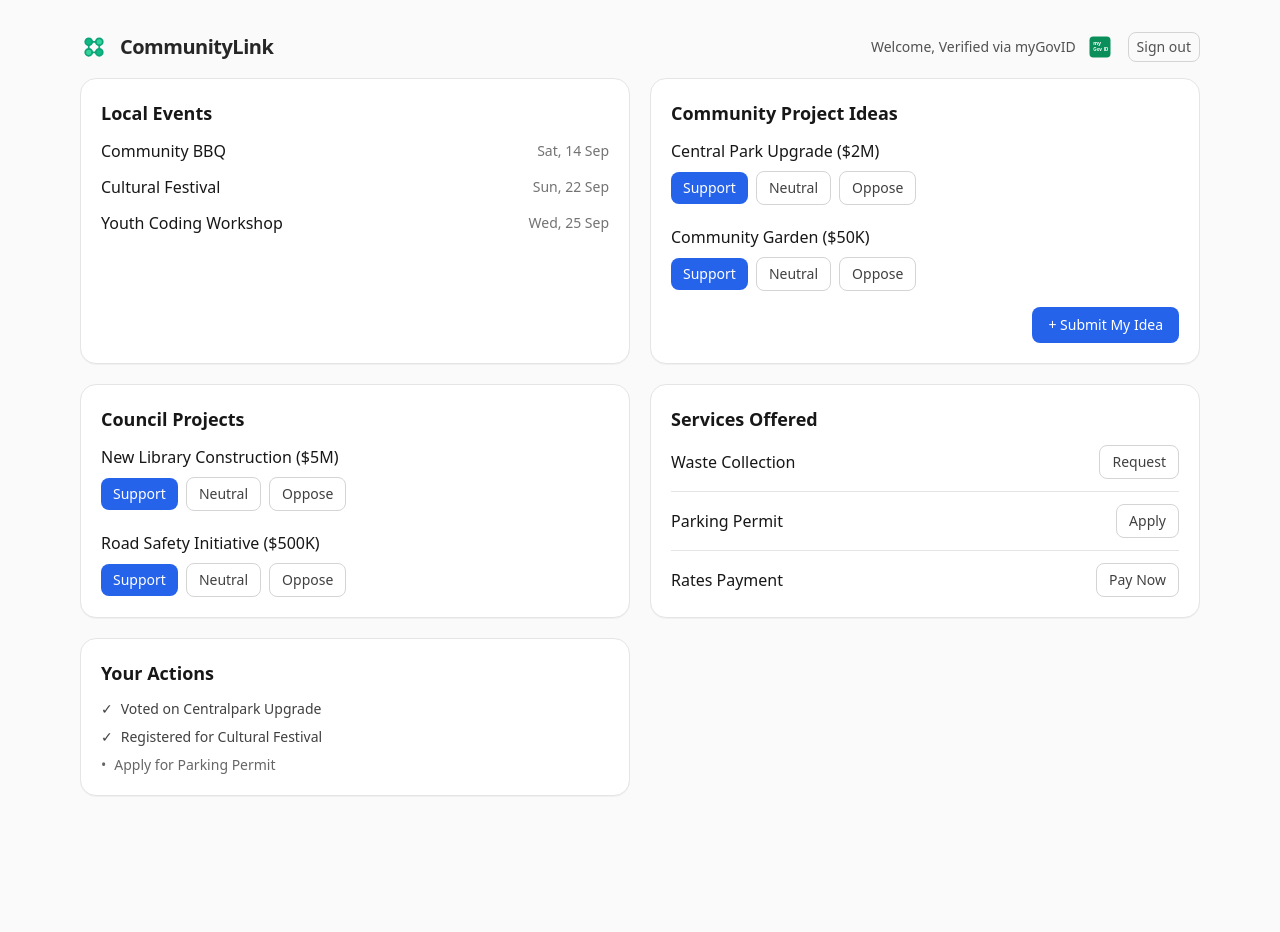
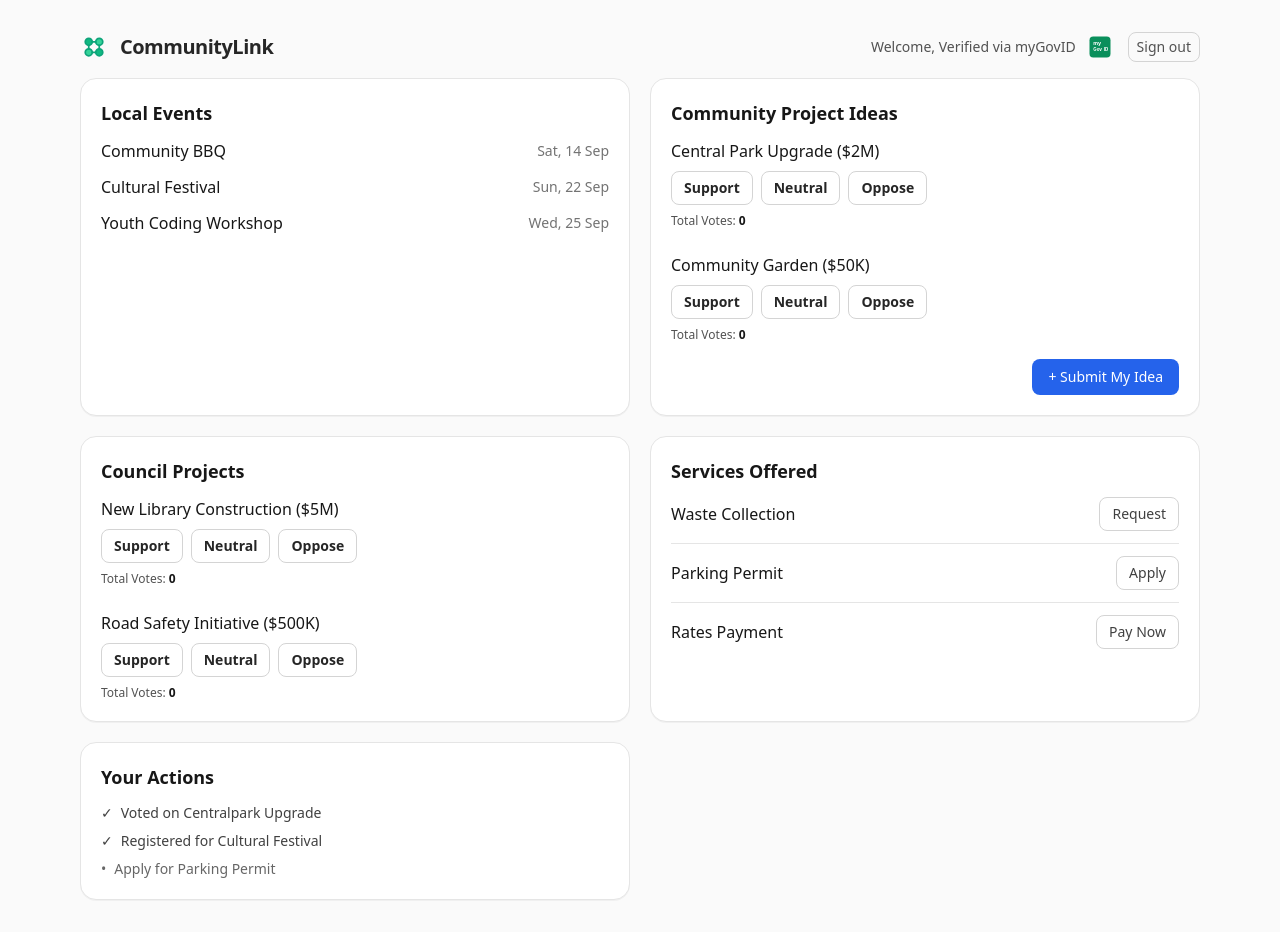
Before and after one commit to mangeshg/communityLink, a React (Vite) app: page / in a window 1280 px wide. Both pictures are taken after a click on the button "Sign in with myGovID". Before the commit the page ends 828 px from the top, so only its background shows below. Built offline with nearby package versions, Linux system fonts and the light colour scheme.

Commit message:
add votes

```diff
--- a/src/App.jsx
+++ b/src/App.jsx
@@ -371,14 +371,83 @@ function EventItem({ title, date }) {
 }
 
 function Proposal({ title }) {
+  const [selected, setSelected] = useState(null);
+  const [showComment, setShowComment] = useState(false);
+  const [comment, setComment] = useState("");
+  const [submitted, setSubmitted] = useState(false);
+  // Vote counters
+  const [supportCount, setSupportCount] = useState(0);
+  const [neutralCount, setNeutralCount] = useState(0);
+  const [opposeCount, setOpposeCount] = useState(0);
+
+  function handleSelect(option) {
+    setSelected(option);
+    setShowComment(true);
+  }
+
+  function handleDone() {
+    setSubmitted(true);
+    // Increment vote counter
+    if (selected === 'Support') setSupportCount(c => c + 1);
+    if (selected === 'Neutral') setNeutralCount(c => c + 1);
+    if (selected === 'Oppose') setOpposeCount(c => c + 1);
+    setTimeout(() => {
+      setShowComment(false);
+      setComment("");
+      setSelected(null);
+      setSubmitted(false);
+    }, 1200); // Hide after 1.2s
+  }
+
+  const totalVotes = supportCount + neutralCount + opposeCount;
+
   return (
-    <div>
-      <div className="text-neutral-900 font-medium">{title}</div>
+    <div className="mb-6">
+      <div className="text-neutral-900 font-medium mb-1">{title}</div>
       <div className="mt-2 flex items-center gap-2">
-        <button className="rounded-lg bg-blue-600 text-white text-sm px-3 py-1.5 hover:brightness-110 active:translate-y-[1px]">Support</button>
-        <button className="rounded-lg border border-neutral-300 text-neutral-700 text-sm px-3 py-1.5 hover:bg-neutral-50">Neutral</button>
-        <button className="rounded-lg border border-neutral-300 text-neutral-700 text-sm px-3 py-1.5 hover:bg-neutral-50">Oppose</button>
+        <button
+          className={`rounded-lg px-3 py-1.5 text-sm font-semibold border transition-all duration-150 ${selected === 'Support' ? 'bg-blue-600 text-white border-blue-600' : 'bg-white text-neutral-800 border-neutral-300 hover:bg-blue-50'}`}
+          onClick={() => handleSelect('Support')}
+        >
+          Support
+        </button>
+        <button
+          className={`rounded-lg px-3 py-1.5 text-sm font-semibold border transition-all duration-150 ${selected === 'Neutral' ? 'bg-blue-600 text-white border-blue-600' : 'bg-white text-neutral-800 border-neutral-300 hover:bg-blue-50'}`}
+          onClick={() => handleSelect('Neutral')}
+        >
+          Neutral
+        </button>
+        <button
+          className={`rounded-lg px-3 py-1.5 text-sm font-semibold border transition-all duration-150 ${selected === 'Oppose' ? 'bg-blue-600 text-white border-blue-600' : 'bg-white text-neutral-800 border-neutral-300 hover:bg-blue-50'}`}
+          onClick={() => handleSelect('Oppose')}
+        >
+          Oppose
+        </button>
       </div>
+      {/* Only show total votes */}
+      <div className="mt-2 text-xs text-neutral-600">
+        <span>Total Votes: <span className="font-bold text-neutral-900">{totalVotes}</span></span>
+      </div>
+      {showComment && !submitted && (
+        <div className="animate-fade-in mt-3">
+          <textarea
+            className="w-full rounded-xl border border-neutral-300 px-3 py-2 text-base text-neutral-900 placeholder:text-neutral-400 shadow-xs focus:border-blue-400 focus:outline-none focus:ring-2 focus:ring-blue-600/20 transition-all duration-200"
+            rows={2}
+            value={comment}
+            onChange={e => setComment(e.target.value)}
+            placeholder="Optional: Add a comment..."
+          />
+          <button
+            className="mt-2 rounded-lg bg-blue-600 text-white text-sm px-4 py-1.5 font-medium hover:brightness-110 active:translate-y-[1px]"
+            onClick={handleDone}
+          >
+            Done
+          </button>
+        </div>
+      )}
+      {submitted && (
+        <div className="mt-3 text-green-700 text-sm font-semibold animate-fade-in">Thank you for your feedback!</div>
+      )}
     </div>
   );
 }
```
